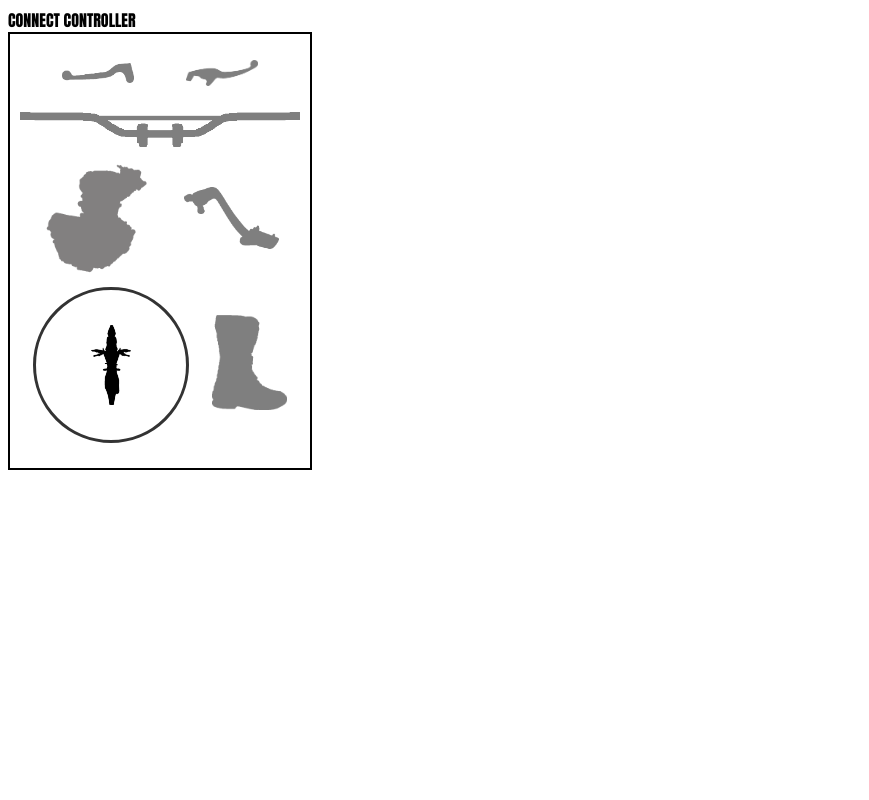
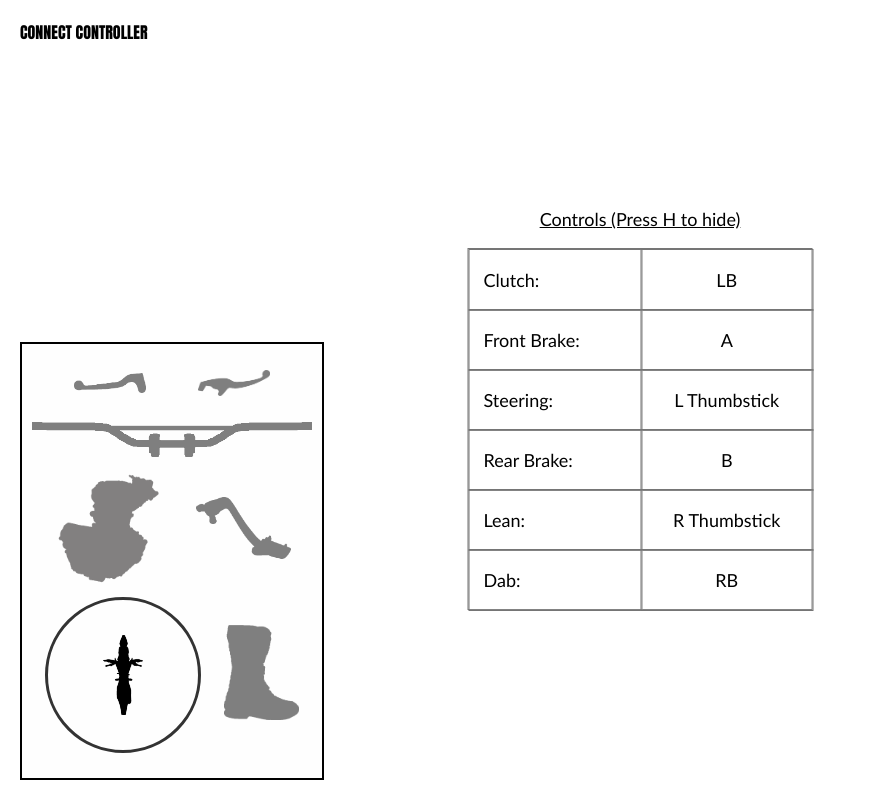
Before and after one commit to BrandonWingerAir/html-custom-gamepad-viewer, a plain HTML site: page index.html in a window 1280 px wide. Shown: the whole page, without its empty margins (0-869 px from the left). Drawn offline with Linux system fonts and the light colour scheme.

Commit message:
controls map section and layout & element styling

```diff
--- a/index.html
+++ b/index.html
@@ -7,8 +7,8 @@
         <link rel="stylesheet" href="style.css">
     </head>
     <body>
+
     <div id="connectController">CONNECT CONTROLLER</div>
-
     <div id="gamepad-viewer">
         <div id="row-1" class="icon-row">
             <img id="button-left-bumper" src="images/clutch-handle.png">
@@ -55,6 +55,54 @@
         </div>
     </div>
 
+    <div id="controls-section">
+        <p><u>Controls (Press H to hide)</u></p>
+
+        <div id="control-grid">
+            <div>
+                <p>Clutch:</p>
+            </div>
+            <div>
+                <p>LB</p>
+            </div>
+
+            <div>
+                <p>Front Brake:</p>
+            </div>
+            <div>
+                <p>A</p>
+            </div>
+
+            <div>
+                <p>Steering:</p>
+            </div>
+            <div>
+                <p>L Thumbstick</p>
+            </div>
+
+            <div>
+                <p>Rear Brake:</p>
+            </div>
+            <div>
+                <p>B</p>
+            </div>
+
+            <div>
+                <p>Lean:</p>
+            </div>
+            <div>
+                <p>R Thumbstick</p>
+            </div>
+
+            <div>
+                <p>Dab:</p>
+            </div>
+            <div>
+                <p>RB</p>
+            </div>
+        </div>
+    </div>
+
     <script src="script.js"></script>
 
     <!-- Developed by Brandon Winger-Air © 2025 -->
--- a/script.js
+++ b/script.js
@@ -5,6 +5,15 @@ document.addEventListener('DOMContentLoaded', () => {
     const overlayRight = document.getElementById('colorOverlayRight');
 
     const deadZone = 0.2;
+
+    // Toggle controls menu when "H" key is pressed
+    const controlsMenu = document.getElementById('controls-section');
+
+    document.addEventListener('keydown', (event) => {
+        if (event.key.toLowerCase() === 'h') {
+            controlsMenu.style.display = controlsMenu.style.display === 'none' ? 'block' : 'none';
+        }
+    });
 
     // Listen for gamepad connection
     window.addEventListener('gamepadconnected', (event) => {
--- a/style.css
+++ b/style.css
@@ -1,13 +1,24 @@
-html {
+html, body {
     font-family: Impact, Haettenschweiler, 'Arial Narrow Bold', sans-serif;
+    padding: 0;
+    margin: 0;
+}
+
+#connectController {
+    position: absolute;
+    top: 20px;
+    left: 20px;
 }
 
 #gamepad-viewer {
-    position: relative;
+    position: absolute;
+    bottom: 20px;
+    left: 20px;
     width: 300px;
     height: 420px;
     border: 2px solid #000;
     padding-top: 14px;
+    background: rgba(245, 245, 245, 0.1);
 }
 
 div {
@@ -141,3 +152,41 @@ div {
     width: 75px;
     opacity: 0.5;
 }
+
+/* Controls Section */
+#controls-section {
+    font-family: 'Gill Sans', 'Gill Sans MT', Calibri, 'Trebuchet MS', sans-serif;
+    font-size: 18px;
+    width: 345px;
+    position: absolute;
+    top: 50%;
+    left: 50%;
+    transform: translate(-50%, -50%);
+}
+
+#controls-section > p {
+    text-align: center;
+}
+
+#control-grid {
+    display: grid;
+    grid-template-columns: 1fr 1fr;
+    border: 1px solid #757575;
+}
+
+#control-grid > * {
+    border: 1px solid #757575;
+    height: 100%;
+    width: 100%;
+    display: flex;
+    align-items: center;
+    background: rgba(255, 255, 255, 0.1);
+}
+
+#control-grid > *:nth-of-type(odd) p {
+    margin-left: 14px;
+}
+
+#control-grid > *:nth-child(even) {
+    justify-content: center;
+}
```
Lines whose indentation alone changed are shown as unchanged.
